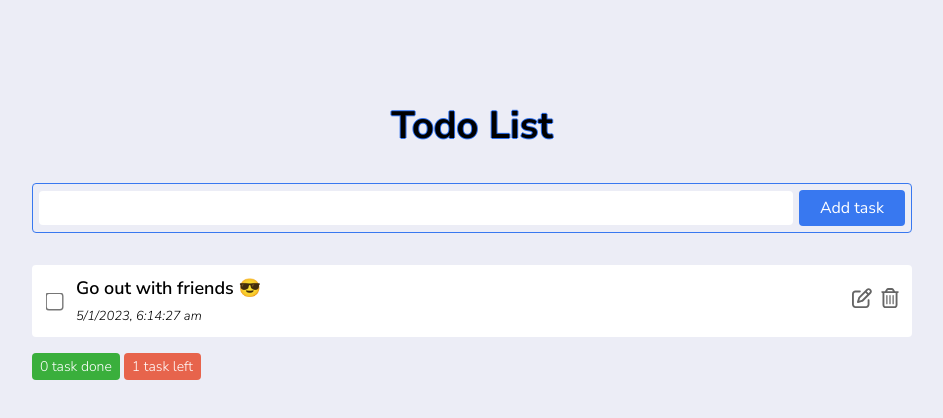
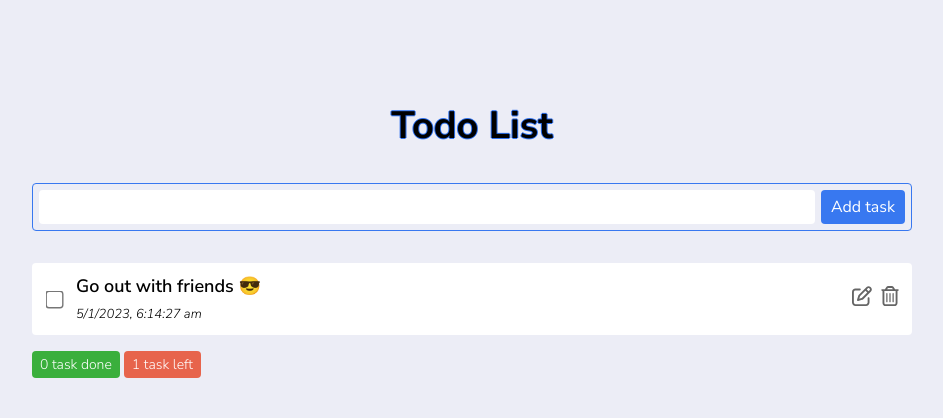
Before and after one commit to hienluong97/training_todoapp, a React (Create React App) app: page / in a window 1280 px wide. Shown: the top 418 px of the page, without its empty margins (168-1111 px from the left). Built offline with nearby package versions, Linux system fonts and the light colour scheme.

Commit message:
Fix add btn

```diff
--- a/src/common/components/_inputForm.scss
+++ b/src/common/components/_inputForm.scss
@@ -10,6 +10,7 @@
   .form_input {
     width: 100%;
     height: 32px;
+    padding-left: 8px;
     outline: none;
     border: none;
     border-radius: 4px;
@@ -17,8 +18,8 @@
   }
 
   .form_submit_btn {
-    width: 120px;
-    padding: 7px 8px;
+    min-width: 84px;
+    height: 34px;
     font-size: 16px;
     background-color: $btn_blue;
     color: #ffff;
```
